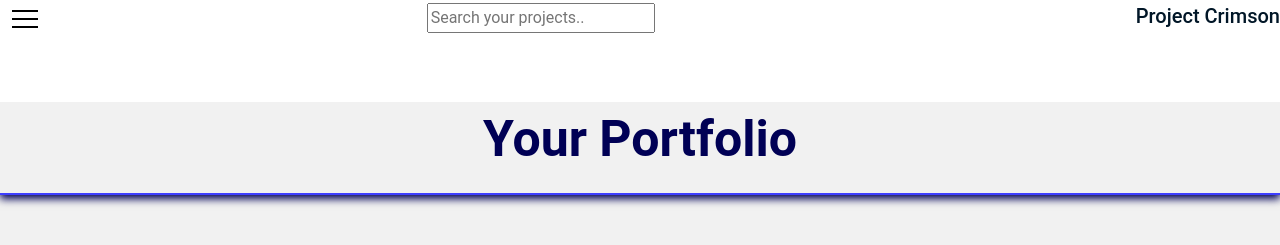
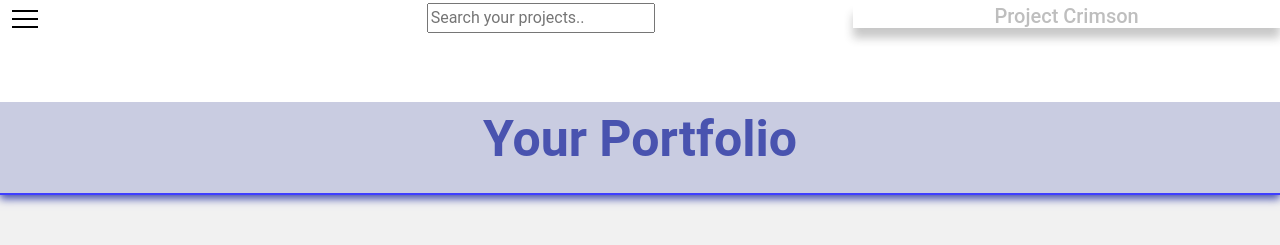
Before and after one commit to mkapelina/project_crimson, a React (Create React App) app: page / in a window 1280 px wide. Shown: the top 245 px of the page. Built offline with nearby package versions, Linux system fonts and the light colour scheme; no server answers.

Commit message:
minor style changes

```diff
--- a/src/frontend/views/landingPage.js
+++ b/src/frontend/views/landingPage.js
@@ -43,7 +43,9 @@ class LandingPage extends Component {
                         </UncontrolledDropdown>
                     </div>
                     <input className="search-bar" type="text" placeholder="Search your projects.." title="Search your projects"></input>
-                    <h5> Project Crimson</h5>
+                    <div className="logo">
+                        <h5 id="text"> Project Crimson</h5>
+                    </div>
                 </div>
                 <div className="project-list-header">
                     <p>Your Portfolio</p>
--- a/src/frontend/views/styles/landingPageStyles.css
+++ b/src/frontend/views/styles/landingPageStyles.css
@@ -1,9 +1,22 @@
 .main-page {
   font-family: Roboto, Hevetica, sans-serif;
   background-color: #f1f1f1;
-  color: #011627;
+  color: black;
 }
 
+.logo {
+  text-align: center;
+  background: none;
+  opacity: 0.25;
+}
+
+#text {
+  display: flex;
+  justify-content: center;
+  text-align: center;
+  box-shadow: 0px 10px 10px rgb(37, 37, 37);
+  background: none;
+}
 
 .main-page-top {
   position: relative;
@@ -25,7 +38,8 @@
   justify-content: center;
   font-size: 50px;
   font-weight: 700;
-  color: #000055;
+  color: #4953af;
+  background-color: #a7add488;
   border-bottom: 2px solid #3e3eff;
   box-shadow: 0 4px 8px 0;
 }
@@ -129,7 +143,7 @@
 }
 
 .form-container .btn-cancel {
-  background-color: blueviolet;
+  background-color: #a7add4;
   color: black;
   padding: 12px 20px;
   border: none;
@@ -140,7 +154,7 @@
 }
 
 .form-container .btn-submit {
-  background-color: blueviolet;
+  background-color: #a7add4;
   margin-left: 30%;
   color: black;
   padding: 12px 20px;
@@ -180,7 +194,7 @@
 }
 
 .add-project-box {
-  color: darkblue;
+  color: #4953af;
 }
 
 .add-project-card {
@@ -202,7 +216,7 @@
   font-size: 64px;
   margin-left: auto;
   margin-right: auto;
-  color: darkblue;
+  color: #4953af;
   background-color: lightgrey;
   border-radius: 100%;
   display: block;
@@ -214,7 +228,7 @@
 }
 
 .add-project-button:active {
-  background-color: darkgray;
+  background-color: lightgrey;
 }
 
 .delete-project-popup {
```
